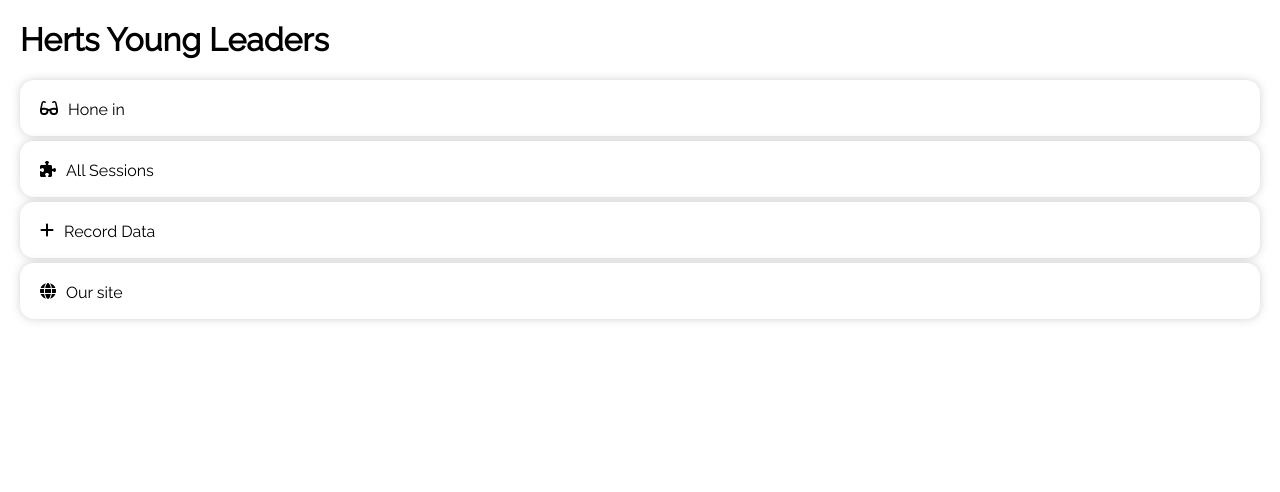
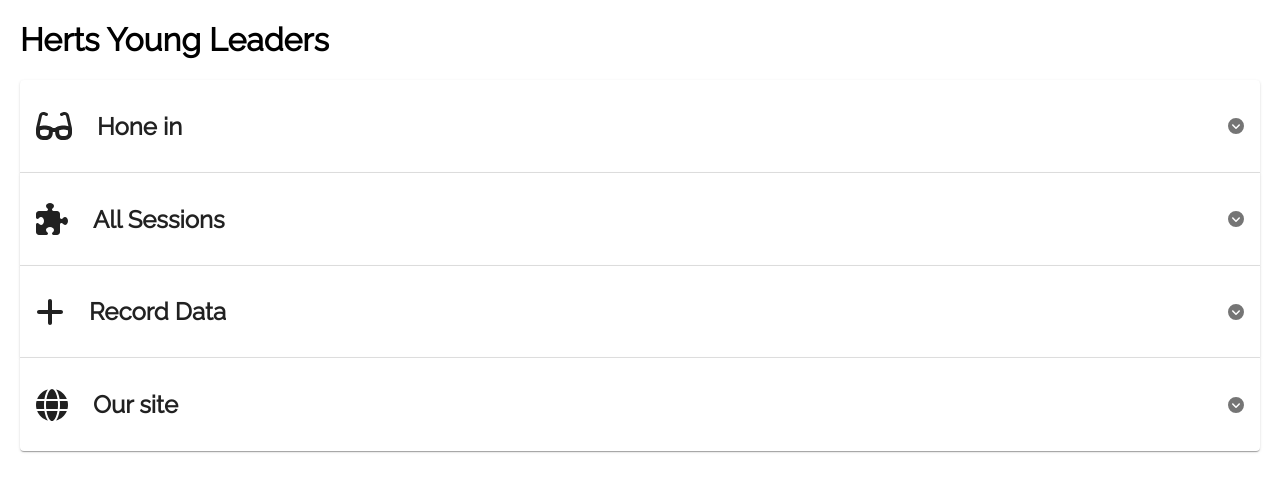
Before and after one commit to ChinyeluLyon/herts-young-leaders, a Next.js app: page / in a window 1280 px wide. Shown: the top 492 px of the page. Built offline with nearby package versions, Linux system fonts and the light colour scheme.

Commit message:
add material design to save time

```diff
--- a/modules/Home/Home.styles.ts
+++ b/modules/Home/Home.styles.ts
@@ -1,4 +1,5 @@
-import styled from "styled-components";
+import { AccordionSummary } from "@mui/material";
+import styled, { css } from "styled-components";
 
 export const HomeWrapper = styled.div`
   margin: 20px;
@@ -9,3 +10,23 @@
   flex-direction: column;
   gap: 5px;
 `;
+
+export const GroupHeader = styled.div`
+  display: flex;
+  flex-direction: row;
+  gap: 25px;
+  align-items: center;
+`;
+
+const openStyle = css`
+  border-bottom: solid 2px #94cbe4;
+  background-color: #def5ff;
+  color: black;
+`;
+
+export const AccordionHeader = styled(AccordionSummary)<{
+  isOpen: boolean;
+}>`
+  color: #747474;
+  ${(p) => p.isOpen && openStyle}
+`;
--- a/modules/Home/Home.tsx
+++ b/modules/Home/Home.tsx
@@ -1,6 +1,7 @@
 import * as S from "./Home.styles";
 import { FontAwesomeIcon } from "@fortawesome/react-fontawesome";
 import {
+  faChevronCircleDown,
   faGlasses,
   faGlobe,
   faPlus,
@@ -8,80 +9,113 @@
 } from "@fortawesome/free-solid-svg-icons";
 import Button from "../../components/Button/Button";
 import { useState } from "react";
+import {
+  Accordion,
+  AccordionDetails,
+  Typography,
+  Divider,
+} from "@mui/material";
+
+import HoneIn from "../HoneIn/HoneIn";
 
 const HomeModule = () => {
-  const [selected, setSelected] = useState([false, false, false, false]);
-  const [hidden, setHidden] = useState([false, false, false, false]);
+  const [expanded, setExpanded] = useState<string | false>(false);
+
+  const handleChange =
+    (panel: string) => (event: React.SyntheticEvent, isExpanded: boolean) => {
+      setExpanded(isExpanded ? panel : false);
+    };
 
   return (
     <S.HomeWrapper>
       <h1>Herts Young Leaders</h1>
-      <S.ButtonWrapper>
-        <Button
-          selected={selected[0]}
-          hidden={hidden[0]}
-          onClick={(ev) => {
-            if (!selected[0]) {
-              setSelected([true, false, false, false]);
-              setHidden([false, true, true, true]);
-            } else {
-              setHidden([false, false, false, false]);
-              setSelected([false, false, false, false]);
-            }
-          }}
+
+      <Accordion
+        expanded={expanded === "panel1"}
+        onChange={handleChange("panel1")}
+      >
+        <S.AccordionHeader
+          isOpen={expanded === "panel1"}
+          expandIcon={<FontAwesomeIcon icon={faChevronCircleDown} />}
+          aria-controls="panel1bh-content"
+          id="panel1bh-header"
         >
-          <FontAwesomeIcon icon={faGlasses} />
-          Hone in
-        </Button>
-        <Button
-          selected={selected[1]}
-          hidden={hidden[1]}
-          onClick={(ev) => {
-            if (!selected[1]) {
-              setSelected([false, true, false, false]);
-              setHidden([true, false, true, true]);
-            } else {
-              setHidden([false, false, false, false]);
-              setSelected([false, false, false, false]);
-            }
-          }}
+          <S.GroupHeader>
+            <FontAwesomeIcon icon={faGlasses} size="2x" />
+            <h2>Hone in</h2>
+          </S.GroupHeader>
+        </S.AccordionHeader>
+        <AccordionDetails>
+          <HoneIn />
+        </AccordionDetails>
+      </Accordion>
+      <Accordion
+        expanded={expanded === "panel2"}
+        onChange={handleChange("panel2")}
+      >
+        <S.AccordionHeader
+          isOpen={expanded === "panel2"}
+          expandIcon={<FontAwesomeIcon icon={faChevronCircleDown} />}
+          aria-controls="panel2bh-content"
+          id="panel2bh-header"
         >
-          <FontAwesomeIcon icon={faPuzzlePiece} />
-          All Sessions
-        </Button>
-        <Button
-          selected={selected[2]}
-          hidden={hidden[2]}
-          onClick={(ev) => {
-            if (!selected[2]) {
-              setHidden([true, true, false, true]);
-              setSelected([false, false, true, false]);
-            } else {
-              setHidden([false, false, false, false]);
-              setSelected([false, false, false, false]);
-            }
-          }}
+          <S.GroupHeader>
+            <FontAwesomeIcon icon={faPuzzlePiece} size="2x" />
+            <h2>All Sessions</h2>
+          </S.GroupHeader>
+        </S.AccordionHeader>
+        <AccordionDetails>
+          <Typography>
+            Donec placerat, lectus sed mattis semper, neque lectus feugiat
+            lectus, varius pulvinar diam eros in elit. Pellentesque convallis
+            laoreet laoreet.
+          </Typography>
+        </AccordionDetails>
+      </Accordion>
+      <Accordion
+        expanded={expanded === "panel3"}
+        onChange={handleChange("panel3")}
+      >
+        <S.AccordionHeader
+          isOpen={expanded === "panel3"}
+          expandIcon={<FontAwesomeIcon icon={faChevronCircleDown} />}
+          aria-controls="panel3bh-content"
+          id="panel3bh-header"
         >
-          <FontAwesomeIcon icon={faPlus} />
-          Record Data
-        </Button>
-        <Button
-          selected={selected[3]}
-          hidden={hidden[3]}
-          onClick={(ev) => {
-            if (!selected[3]) {
-              setHidden([true, true, true, false]);
-              setSelected([false, false, false, true]);
-            } else {
-              setHidden([false, false, false, false]);
-              setSelected([false, false, false, false]);
-            }
-          }}
+          <S.GroupHeader>
+            <FontAwesomeIcon icon={faPlus} size="2x" />
+            <h2>Record Data</h2>
+          </S.GroupHeader>
+        </S.AccordionHeader>
+        <AccordionDetails>
+          <Typography>
+            Nunc vitae orci ultricies, auctor nunc in, volutpat nisl. Integer
+            sit amet egestas eros, vitae egestas augue. Duis vel est augue.
+          </Typography>
+        </AccordionDetails>
+      </Accordion>
+      <Accordion
+        expanded={expanded === "panel4"}
+        onChange={handleChange("panel4")}
+      >
+        <S.AccordionHeader
+          isOpen={expanded === "panel4"}
+          expandIcon={<FontAwesomeIcon icon={faChevronCircleDown} />}
+          aria-controls="panel4bh-content"
+          id="panel4bh-header"
         >
-          <FontAwesomeIcon icon={faGlobe} />
-          Our site
-        </Button>
-      </S.ButtonWrapper>
+          <S.GroupHeader>
+            <FontAwesomeIcon icon={faGlobe} size="2x" />
+            <h2>Our site</h2>
+          </S.GroupHeader>
+        </S.AccordionHeader>
+        <AccordionDetails>
+          <Typography>
+            Nunc vitae orci ultricies, auctor nunc in, volutpat nisl. Integer
+            sit amet egestas eros, vitae egestas augue. Duis vel est augue.
+          </Typography>
+        </AccordionDetails>
+      </Accordion>
     </S.HomeWrapper>
   );
 };
--- /dev/null
+++ b/modules/HoneIn/HoneIn.styles.ts
@@ -0,0 +1,5 @@
+import styled from "styled-components";
+
+export const HoneIn = styled.div``;
+export const SearchBlock = styled.div``;
+export const MinMaxRow = styled.div``;
--- /dev/null
+++ b/modules/HoneIn/HoneIn.tsx
@@ -0,0 +1,35 @@
+import { Button, Input } from "@mui/material";
+import UserTable from "../UserTable/UserTable";
+import * as S from "./HoneIn.styles";
+
+const HoneIn = () => {
+  return (
+    <S.HoneIn>
+      <S.SearchBlock>
+        <h3>Search by:</h3>
+        <S.MinMaxRow>
+          <p>Age:</p>
+          <Input placeholder="Min" />
+          <Input placeholder="Max" />
+        </S.MinMaxRow>
+        <S.MinMaxRow>
+          <p>AM:</p>
+          <Input placeholder="Min" />
+          <Input placeholder="Max" />
+        </S.MinMaxRow>
+        <S.MinMaxRow>
+          <p>PM:</p>
+          <Input placeholder="Min" />
+          <Input placeholder="Max" />
+        </S.MinMaxRow>
+      </S.SearchBlock>
+
+      <Input placeholder="By Name" />
+      <Button>Search</Button>
+
+      <UserTable />
+    </S.HoneIn>
+  );
+};
+
+export default HoneIn;
--- /dev/null
+++ b/modules/UserTable/UserTable.tsx
@@ -0,0 +1,75 @@
+import {
+  TableContainer,
+  Paper,
+  Table,
+  TableHead,
+  TableRow,
+  TableCell,
+  TableBody,
+} from "@mui/material";
+
+const UserTable = () => {
+  const createData = (
+    name: string,
+    calories: number,
+    fat: number,
+    carbs: number,
+    protein: number
+  ) => {
+    return { name, calories, fat, carbs, protein };
+  };
+
+  const rows = [
+    {
+      name: "Frozen yoghurt",
+      calories: 159,
+      fat: 6.0,
+      carbs: 24,
+      protein: 4.0,
+    },
+    {
+      name: "Ice cream sandwich",
+      calories: 237,
+      fat: 9.0,
+      carbs: 37,
+      protein: 4.3,
+    },
+    { name: "Eclair", calories: 262, fat: 16.0, carbs: 24, protein: 6.0 },
+    { name: "Cupcake", calories: 305, fat: 3.7, carbs: 67, protein: 4.3 },
+    { name: "Gingerbread", calories: 356, fat: 16.0, carbs: 49, protein: 3.9 },
+  ];
+
+  return (
+    <TableContainer component={Paper}>
+      <Table sx={{ minWidth: 650 }} aria-label="simple table">
+        <TableHead>
+          <TableRow>
+            <TableCell>Dessert (100g serving)</TableCell>
+            <TableCell align="right">Calories</TableCell>
+            <TableCell align="right">Fat&nbsp;(g)</TableCell>
+            <TableCell align="right">Carbs&nbsp;(g)</TableCell>
+            <TableCell align="right">Protein&nbsp;(g)</TableCell>
+          </TableRow>
+        </TableHead>
+        <TableBody>
+          {rows.map((row) => (
+            <TableRow
+              key={row.name}
+              sx={{ "&:last-child td, &:last-child th": { border: 0 } }}
+            >
+              <TableCell component="th" scope="row">
+                {row.name}
+              </TableCell>
+              <TableCell align="right">{row.calories}</TableCell>
+              <TableCell align="right">{row.fat}</TableCell>
+              <TableCell align="right">{row.carbs}</TableCell>
+              <TableCell align="right">{row.protein}</TableCell>
+            </TableRow>
+          ))}
+        </TableBody>
+      </Table>
+    </TableContainer>
+  );
+};
+
+export default UserTable;
--- a/package.json
+++ b/package.json
@@ -9,10 +9,13 @@
     "lint": "next lint"
   },
   "dependencies": {
+    "@emotion/react": "^11.10.0",
+    "@emotion/styled": "^11.10.0",
     "@fortawesome/fontawesome-svg-core": "^6.1.2",
     "@fortawesome/free-regular-svg-icons": "^6.1.2",
     "@fortawesome/free-solid-svg-icons": "^6.1.2",
     "@fortawesome/react-fontawesome": "^0.2.0",
+    "@mui/material": "^5.10.0",
     "next": "12.2.5",
     "react": "18.2.0",
     "react-dom": "18.2.0",
```
Also changed, not shown: 2 other files (tests, documents, lock files or other folders).
